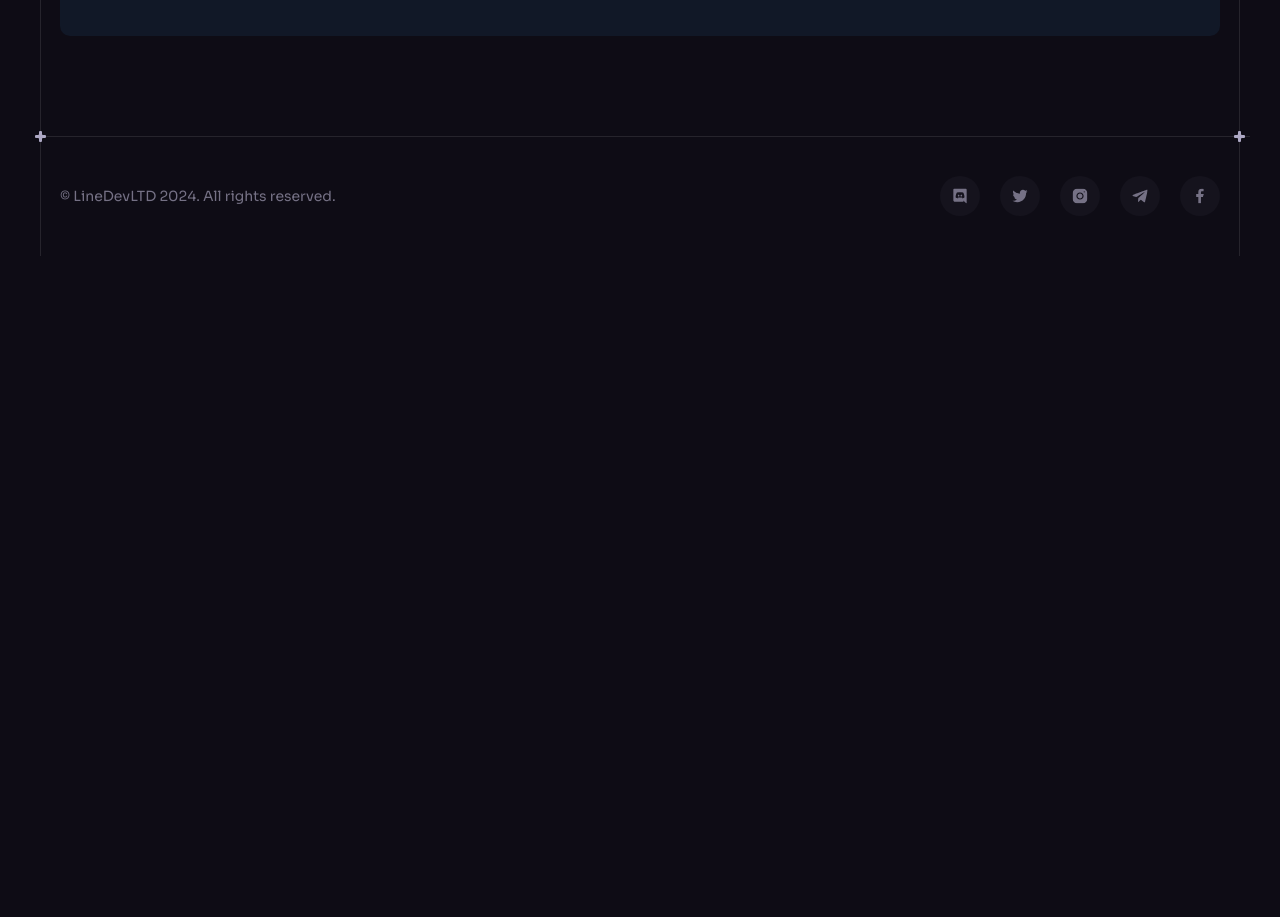
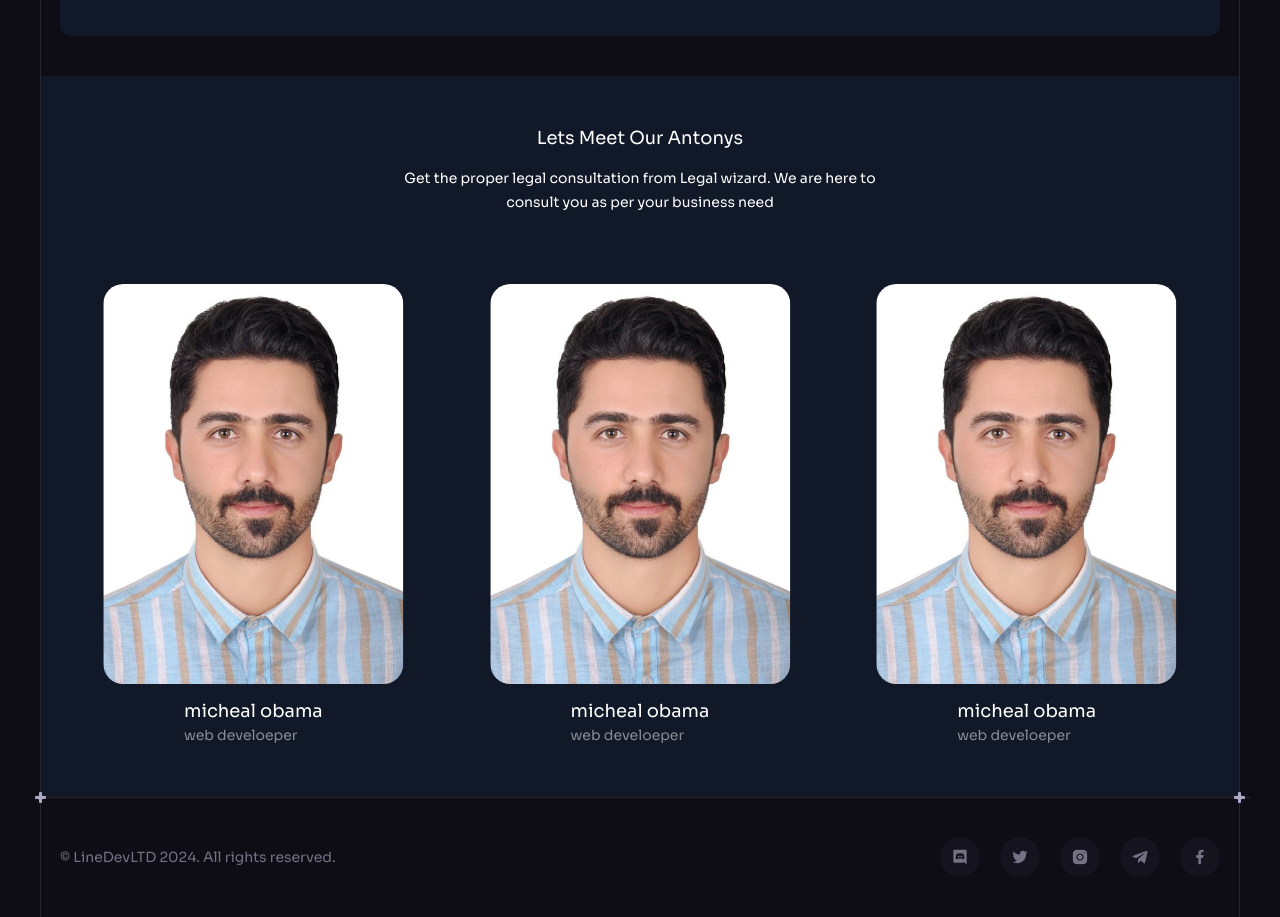
Before and after one commit to linesquad/linedevltd, a React (Vite) app: page /about in a window 1280 px wide. Shown: the part 1880-2797 px from the top of the page. Before the commit the page ends 2136 px from the top, so only its background shows below. Built offline with nearby package versions, Linux system fonts and the light colour scheme.

Commit message:
add OurWorkers Component

```diff
--- a/package.json
+++ b/package.json
@@ -20,6 +20,7 @@
     "react-router-dom": "^6.26.2",
     "react-toastify": "^10.0.6",
     "scroll-lock": "^2.1.5",
+    "swiper": "^11.1.14",
     "tailwind-merge": "^2.5.4"
   },
   "devDependencies": {
--- /dev/null
+++ b/src/components/aboutPage/OurWorkers.jsx
@@ -0,0 +1,95 @@
+import Section from "../Section";
+import SingleWorker from "./SingleWorker";
+import worker from "/worker.jpg";
+import { Swiper, SwiperSlide } from "swiper/react";
+import "swiper/css";
+import { Autoplay } from "swiper/modules";
+
+const ourWorkers = [
+  {
+    image: worker,
+    name: "micheal obama",
+    description: "web develoeper",
+  },
+  {
+    image: worker,
+    name: "micheal obama",
+    description: "web develoeper",
+  },
+  {
+    image: worker,
+    name: "micheal obama",
+    description: "web develoeper",
+  },
+  {
+    image: worker,
+    name: "micheal obama",
+    description: "web develoeper",
+  },
+  {
+    image: worker,
+    name: "micheal obama",
+    description: "web develoeper",
+  },
+  {
+    image: worker,
+    name: "micheal obama",
+    description: "web develoeper",
+  },
+];
+
+function OurWorkers() {
+  return (
+    <div>
+      <Section customPaddings="pt-[40px] px-[0px] md:px-[40px]">
+        <div className="max-w-[1444px] mx-auto bg-gray-900 py-[50px]">
+          <h2 className="text-[18px] text-center">Lets Meet Our Antonys</h2>
+          <div className="mt-[16px]">
+            <p className="text-[14px] text-center">
+              Get the proper legal consultation from Legal wizard. We are here
+              to
+            </p>
+            <p className="text-[14px] text-center">
+              consult you as per your business need
+            </p>
+          </div>
+          <div className="mt-[70px] px-[20px] flex items-center justify-center">
+            <Swiper
+              modules={[Autoplay]}
+              slidesPerView={1}
+              autoplay={{
+                delay: 3000, // Delay in milliseconds between slide transitions
+                disableOnInteraction: false,
+                pauseOnMouseEnter: true, // Stops autoplay on hover
+              }}
+              speed={800}
+              breakpoints={{
+                300: {
+                  slidesPerView: 1,
+                },
+                850: {
+                  slidesPerView: 2,
+                },
+                1200: {
+                  slidesPerView: 3,
+                },
+              }}
+            >
+              {ourWorkers.map((item, index) => (
+                <SwiperSlide key={index}>
+                  <SingleWorker
+                    image={item.image}
+                    name={item.name}
+                    description={item.description}
+                  />
+                </SwiperSlide>
+              ))}
+            </Swiper>
+          </div>
+        </div>
+      </Section>
+    </div>
+  );
+}
+
+export default OurWorkers;
--- a/src/components/aboutPage/OurWorks.jsx
+++ b/src/components/aboutPage/OurWorks.jsx
@@ -5,7 +5,7 @@ import teamImage from "/team.jpg";
 function OurWorks() {
   return (
     <div>
-      <Section customPaddings="py-[40px] lg:pt-[130px] pb-[100px] px-[0px] md:px-[40px]">
+      <Section customPaddings="pt-[40px] lg:pt-[130px] px-[0px] md:px-[40px]">
         <div className="max-w-[1444px] mx-auto px-[20px]">
           <div>
             <h2 className="text-[22px] lg:text-[24px] text-center">
--- /dev/null
+++ b/src/components/aboutPage/SingleWorker.jsx
@@ -0,0 +1,17 @@
+function SingleWorker({ image, name, description }) {
+  return (
+    <div className="flex flex-col justify-center items-center">
+      <img
+        src={image}
+        alt=""
+        className="rounded-[20px] w-[300px] 2xl:w-[400px] object-cover"
+      />
+      <div className="mt-[15px] max-w-[300px] 2xl:max-w-[400px]">
+        <p className="text-[18px]">{name}</p>
+        <p className="text-[14px] text-n-1/50">{description}</p>
+      </div>
+    </div>
+  );
+}
+
+export default SingleWorker;
--- a/src/pages/About.jsx
+++ b/src/pages/About.jsx
@@ -1,13 +1,15 @@
 import AboutHeader from "../components/aboutPage/AboutHeader";
 import OurCompany from "../components/aboutPage/OurCompany";
+import OurWorkers from "../components/aboutPage/OurWorkers";
 import OurWorks from "../components/aboutPage/OurWorks";
 
 const About = () => {
   return (
-    <div className="">
+    <div>
       <AboutHeader />
       <OurCompany />
       <OurWorks />
+      <OurWorkers />
     </div>
   );
 };
```
Also changed, not shown: public/worker.jpg (added), 1 other file (tests, documents, lock files or other folders).
